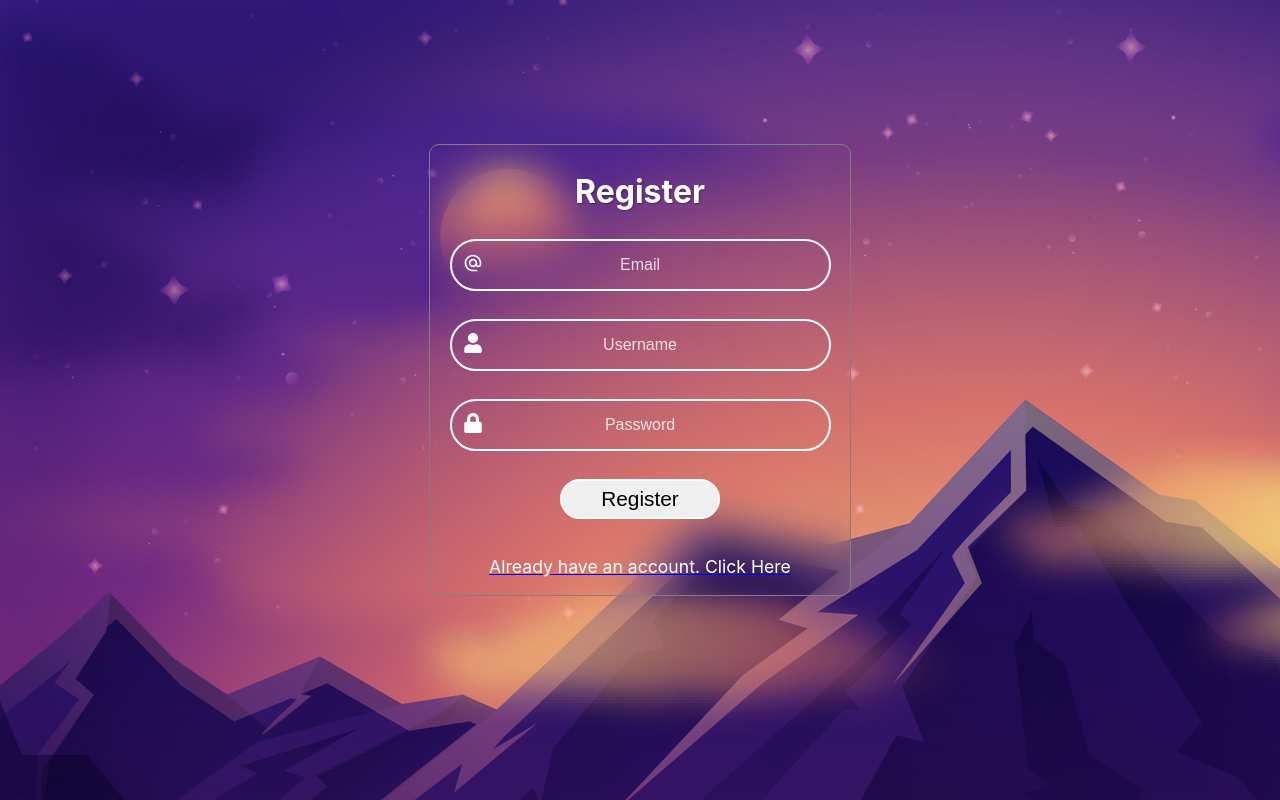
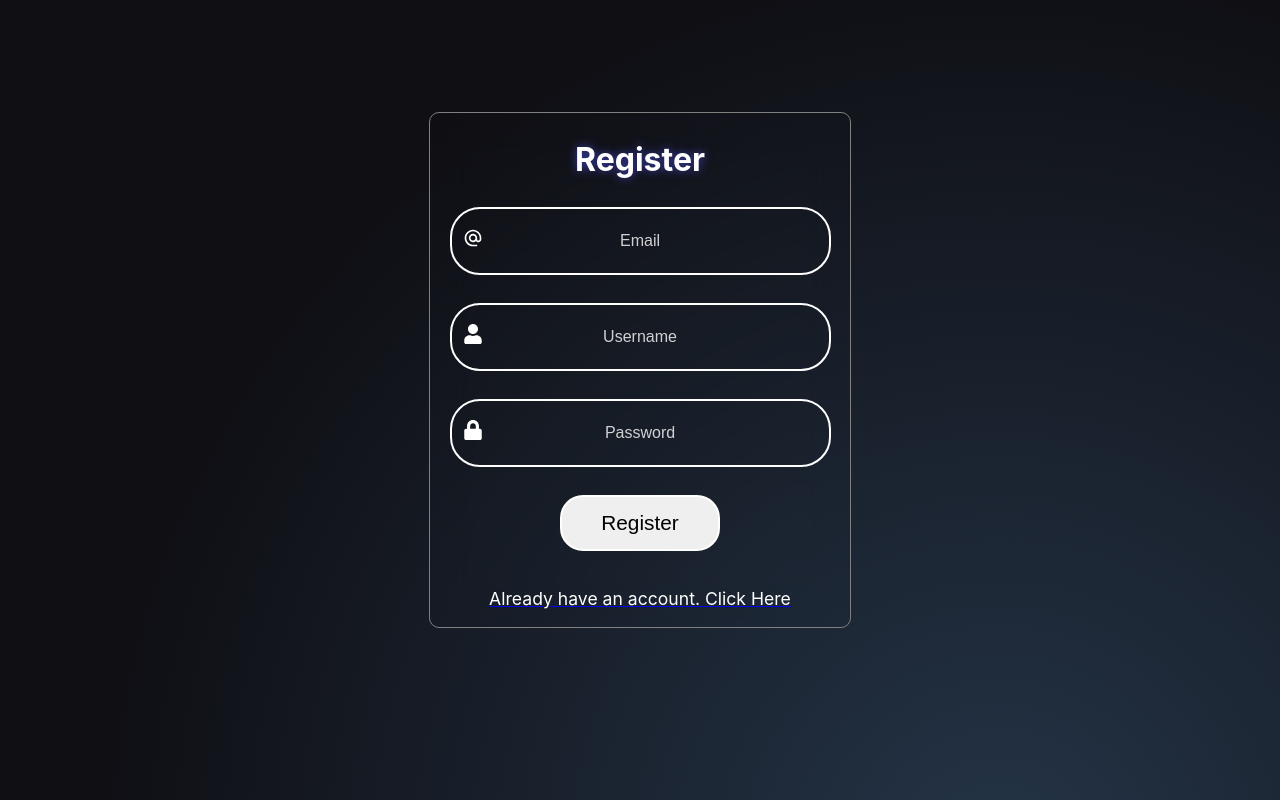
Before and after one commit to Ayushcodekid/Task-master, a React (Create React App) app in the folder client/: page /register in a window 1280 px wide. Built offline with nearby package versions, Linux system fonts and the light colour scheme.

Commit message:
bg changes

```diff
--- a/client/src/Pages/Auth/Login.css
+++ b/client/src/Pages/Auth/Login.css
@@ -12,7 +12,9 @@
 }
 
 .login-body{
-  background: url('./background.jpg') no-repeat;
+  background-image: radial-gradient(circle 1300px at 78% 108%, #243447, #0f0f14 70%);
+  /* background: url('./background.jpg') no-repeat; */
+
   width: 100%;
   height: 100vh;
   display: flex;
@@ -48,7 +50,7 @@
 .login-form input {
   display: flex;
   width: 85%;
-  height: 6vh;
+  height: 8vh;
   border-radius: 30px;
   text-align: center;
   background-color: transparent;
@@ -70,6 +72,11 @@
   outline: none;
 }
 
+.login-title{
+  text-shadow: 0 0 10px rgba(73, 76, 212, 0.8);
+  animation: float 3s ease-in-out infinite;
+}
+
 
 .register-link{
   color: white;
@@ -79,7 +86,7 @@
 
 .login-button {
   width: 38%;
-  height: 5vh;
+  height: 7vh;
   border-radius: 23px;
   font-size: 1.3rem;
   border: 2px solid white;
--- a/client/src/Pages/Auth/Register.css
+++ b/client/src/Pages/Auth/Register.css
@@ -1,5 +1,7 @@
 .register-body {
-  background: url('./background.jpg') no-repeat;
+  /* background: url('./background.jpg') no-repeat; */
+  background-image: radial-gradient(circle 1300px at 78% 108%, #243447, #0f0f14 70%);
+
   width: 100%;
   height: 100vh;
   display: flex;
@@ -22,7 +24,9 @@
   text-align: center;
   font-weight: bold;
   /* Optional: Add text shadow for better visibility */
-  text-shadow: 1px 1px 2px rgba(0, 0, 0, 0.3);
+  /* text-shadow: 1px 1px 2px rgba(0, 0, 0, 0.3); */
+  text-shadow: 0 0 10px rgba(73, 76, 212, 0.8);
+  animation: float 3s ease-in-out infinite;
 }
 
 /* Register Form */
@@ -42,7 +46,7 @@
 .register-form input {
   display: flex;
   width: 85%;
-  height: 6vh;
+  height: 8vh;
   border-radius: 30px;
   text-align: left;
   background-color: transparent;
@@ -80,7 +84,7 @@
 /* Register Button */
 .register-button {
   width: 10rem;
-  height: 5vh;
+  height: 7vh;
   border-radius: 23px;
   font-size: 1.3rem;
   border: 2px solid white;
```
